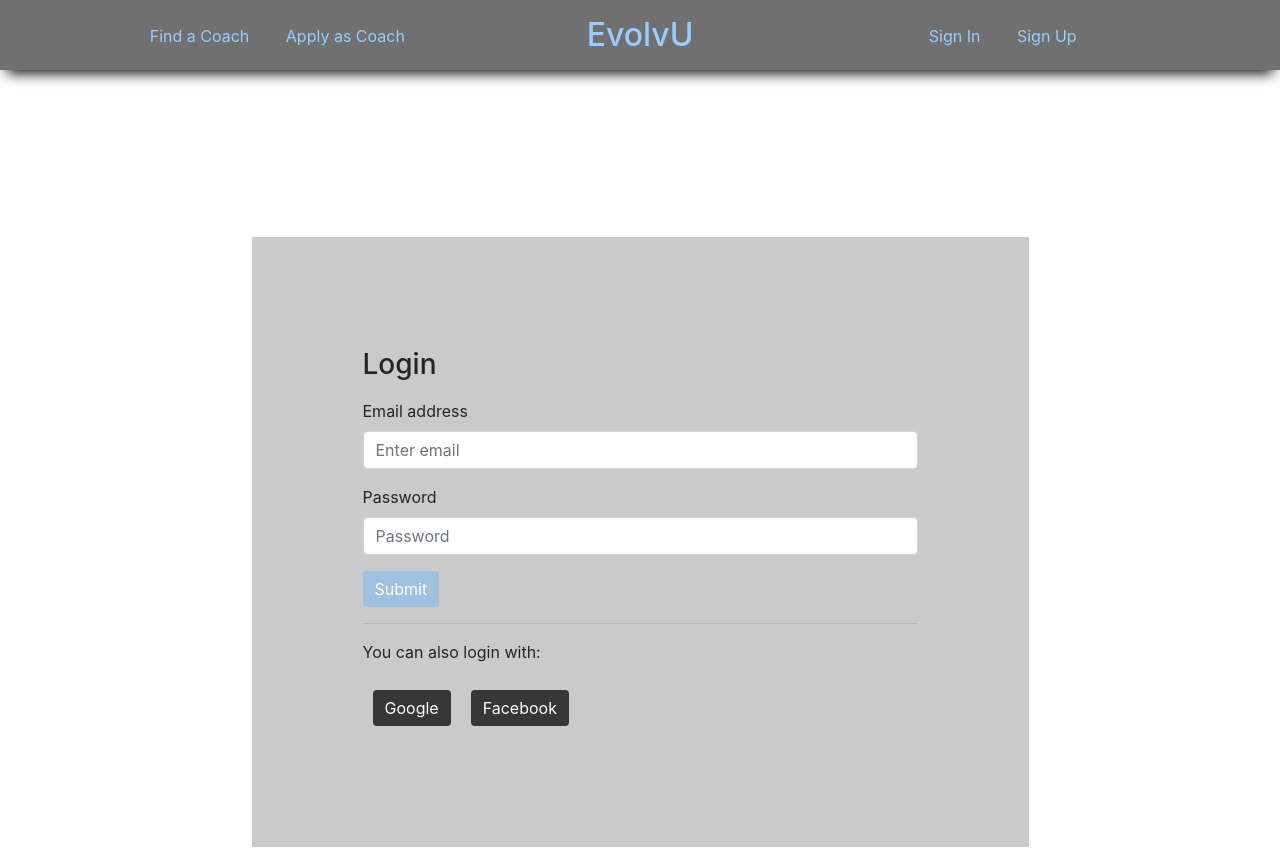
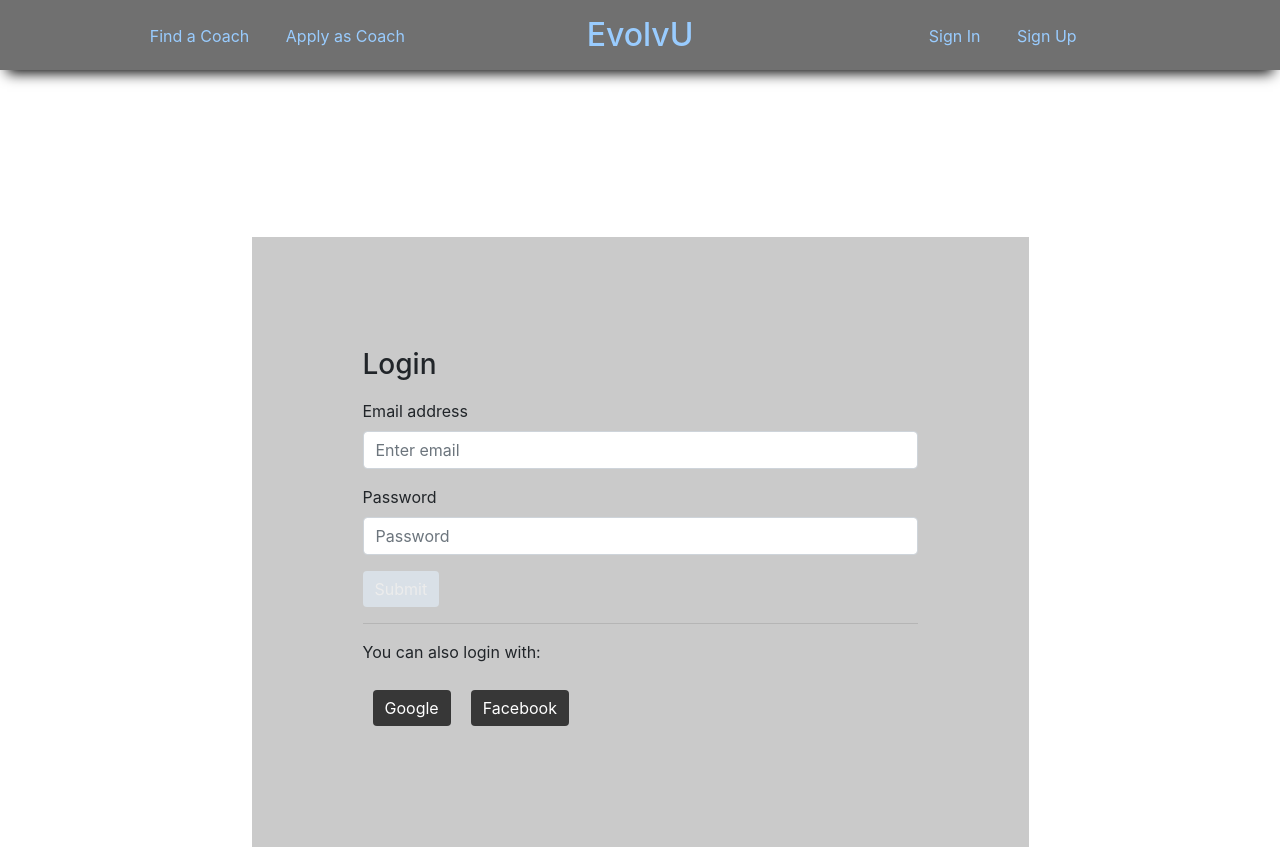
Before and after one commit to BU-Spark/se-evolvu-app, a React (Create React App) app in the folder client/: page /login in a window 1280 px wide. Shown: the top 849 px of the page. Built offline with nearby package versions, Linux system fonts and the light colour scheme.

Commit message:
fixed reducers from having repetitive states, login functionality is pretty much done, fixed misplaced parenthesis in authServices

```diff
--- a/client/package.json
+++ b/client/package.json
@@ -18,6 +18,7 @@
     "react-star-ratings": "2.3.0",
     "redux": "4.0.5",
     "redux-thunk": "2.3.0",
+    "validator": "13.5.2",
     "web-vitals": "^1.0.1"
   },
   "scripts": {
--- a/client/src/components/LoginPage/index.css
+++ b/client/src/components/LoginPage/index.css
@@ -20,6 +20,12 @@
     border: none;
 }
 
+#login-form-submit:disabled {
+    background-color: #E1ECF7;
+    transition: 0.3s;
+    border: none;
+}
+
 #login-social-media {
     background-color: #373737;
     color: white;
--- a/client/src/components/LoginPage/index.js
+++ b/client/src/components/LoginPage/index.js
@@ -1,9 +1,11 @@
 import React, { useState } from 'react';
-import { useDispatch } from 'react-redux';
+import { useDispatch, useSelector } from 'react-redux';
 
 import Button from 'react-bootstrap/Button';
 import Form from 'react-bootstrap/Form';
 import Alert from 'react-bootstrap/Alert';
+
+import  { isEmail } from 'validator';
 
 import { login } from '../../redux/actions/authAction.js'
 import "./index.css";
@@ -14,29 +16,47 @@ const LoginPage = () => {
 
     const [email, setEmail] = useState("");
     const [password, setPassword] = useState("");
-    const [error, setError] = useState(false)
+    const [emailError, setEmailError] = useState(false)
+    const [passwordError, setPasswordError] = useState(false)
+
+    const message = useSelector(state => state.messageReducer.message);
+
+    const validate = () => {
+
+        if (!isEmail(email) || (!email)) {
+            setEmailError(true)
+        }
+
+        if (!password) {
+            setPasswordError(true)
+        }
+
+        return (!emailError && !passwordError)
+
+    }
 
     const onChangeEmail = (e) => {
         setEmail(e.target.value);
     }
 
     const onChangePassword = (e) => {
-        console.log(password)
         setPassword(e.target.value);
     }
 
     const onLogin = (e) => {
         e.preventDefault();
-        dispatch(
-            login(email, password)
-                .then( () => {
-                    // Redirect to homepage
-                    setError(false)
-                })
-                .catch( () => {
-                    setError(true)
-                })
-        )
+
+        if (validate()) {
+            dispatch( login(email, password) )
+                    .then( () => {
+                        // Redirect to homepage
+                        setEmailError(false)
+                        setPasswordError(false)
+                    })
+                    .catch( () => {
+                    })
+
+        }
     }
 
     return (
@@ -46,20 +66,27 @@ const LoginPage = () => {
                 <h3 style={{ paddingBottom: '10px'}}>
                     Login
                 </h3>
-                {
-                    error ? <Alert variant="danger">An error has occurred while trying to login.</Alert> : null
-                }
                 <Form>
+                    { message && (
+                            <Alert variant="danger">
+                                {message}
+                            </Alert>
+                    )}
                     <Form.Group controlId="formBasicEmail" onChange={(e) => { onChangeEmail(e)}}>
                         <Form.Label>Email address</Form.Label>
                         <Form.Control type="email" placeholder="Enter email" />
                     </Form.Group>
-
+                    {
+                        emailError ? <Alert variant="danger"> {!isEmail(email) ? "Not a valid email" : "This is a required field."} </Alert> : null
+                    }
                     <Form.Group controlId="formBasicPassword" onChange={(e) => { onChangePassword(e) }}>
                         <Form.Label>Password</Form.Label>
                         <Form.Control type="password" placeholder="Password" />
                     </Form.Group>
-                    <Button id="login-form-submit" type="submit" onClick={(e) => onLogin(e)}>
+                    {
+                        passwordError ? <Alert variant="danger"> This is a required field. </Alert> : null
+                    }
+                    <Button id="login-form-submit" type="submit" onClick={(e) => onLogin(e)} disabled={ (email && password) ? false : true}>
                         Submit
                     </Button>
                 </Form>
--- a/client/src/redux/reducers/authReducer.js
+++ b/client/src/redux/reducers/authReducer.js
@@ -31,8 +31,6 @@ export const authReducer = (state = initialState, action) => {
         default:
             return {
                 ...state,
-                isLoggedin: false,
-                token: ""
             }
     }
 }
--- a/client/src/redux/reducers/messageReducer.js
+++ b/client/src/redux/reducers/messageReducer.js
@@ -2,7 +2,7 @@
 
 import { Types } from "../actions/actionTypes.js"
 
-const initialState = {};
+const initialState = { message: ""};
 
 export const messageReducer = (state = initialState, action) => {
   const { type, payload } = action;
--- a/client/src/redux/store.js
+++ b/client/src/redux/store.js
@@ -4,11 +4,11 @@ import thunk from 'redux-thunk';
 
 import { rootReducer } from './reducers/index.js'
 
-export function configureStore(preloadedState) {
+export function configureStore() {
 
     const middleware = [thunk];
 
-    const store = createStore(applyMiddleware(rootReducer, middleware))
+    const store = createStore(rootReducer, applyMiddleware(...middleware))
 
     // Only put token in the application storage, put the rest of the user in the store
 
--- a/client/src/services/authServices.js
+++ b/client/src/services/authServices.js
@@ -12,13 +12,12 @@ const login = (email, password) => {
     return axios.post(url + "login", {
         email,
         password
-    }.then((res) => {
+    }).then((res) => {
         if (res.data.accessToken) {
             localStorage.setItem("user", JSON.stringify(res.data));
           }
         return res.data;
     })
-    )
 };
 
 const logout = () => {
```
Also changed, not shown: 1 other file (tests, documents, lock files or other folders).
